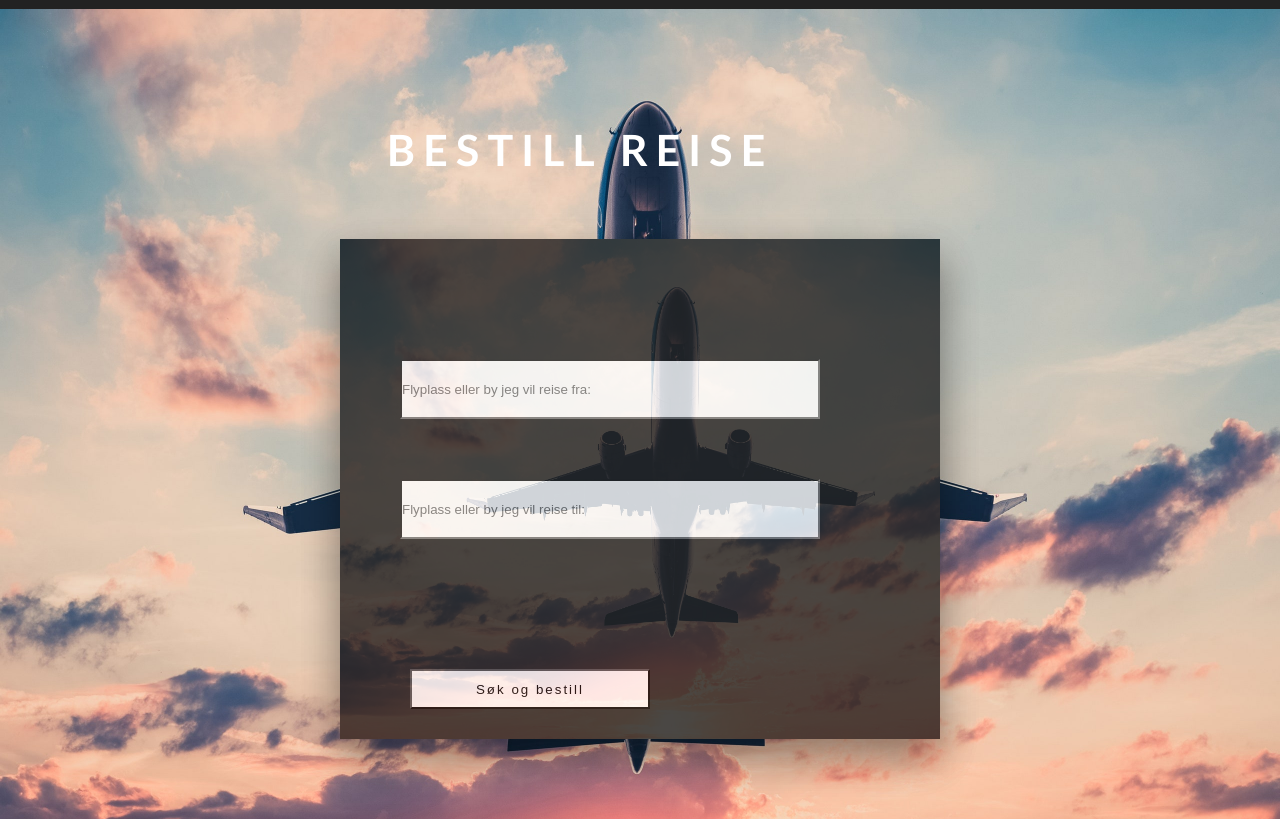
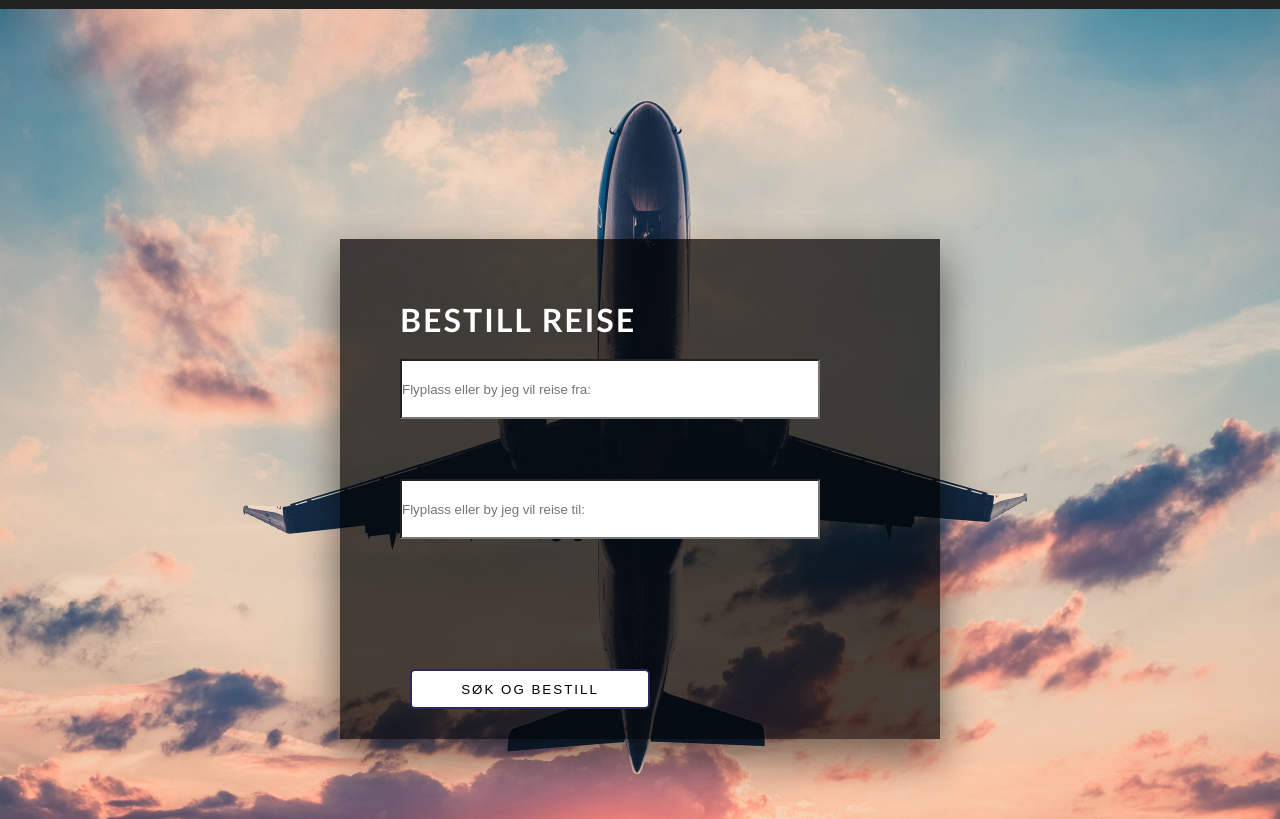
Before and after one commit to VildelHansen/Freakyfriday5, a plain HTML site: page index.html in a window 1280 px wide. Shown: the part 91-910 px from the top of the page. Drawn offline with Linux system fonts and the light colour scheme.

Commit message:
inintal commit

```diff
--- a/index.html
+++ b/index.html
@@ -31,6 +31,11 @@
             text-align: center;
             text-decoration: none;
         }
+       nav a:hover {
+           color: #2a2859;
+           cursor: pointer;
+       }
+
 
         *{
             box-sizing: border-box;
@@ -40,6 +45,7 @@
         body{
             font-family: Calibri;
             font-size: 18px;
+            color:black;
 
         }
         .page-wrap{
@@ -73,12 +79,6 @@
 
         }
 
-
-        header h1{
-            text-transform: uppercase;
-            font-size: 43px;
-            letter-spacing:8px;
-        }
         .header.content{
             position: absolute;
             top:40%;
@@ -92,33 +92,55 @@
             position: relative;
             height: 500px;
         }
+
         form{
             margin: 0 auto;
             max-width: 100%;
-            background-color: #222;
+            background-color: rgba(0,0,0,0.7);
             height: 100%;
-            opacity: 0.8;
             padding: 60px 0px;
             box-shadow: 0 19px 39px rgba(0,0,0,0.30), 0 19px 39px rgba(0,0,0,0.30);
+
+        }
+
+
+        h1{
+            text-transform:uppercase;
+            font-size: 32px;
+            letter-spacing:2px;
+            position: absolute;
+            margin-top: 0.5px;
+            margin-left: 60px;
+            color:white;
 
         }
         input,select{
             display: block;
             width: 70%;
             height: 60px;
-            background:white;
+            background-color:white;
             position: center;
             margin: 60px;
 
+
         }
         button{
+            text-transform:uppercase;
             display: block;
             width: 40%;
             height:40px;
-            background:white;
+            border-radius: 5px;
+            border: solid #2a2859 2px;
+            background-color: white;
             position: absolute;
             margin: 70px;
             letter-spacing:2px;
+
+        }
+        button:hover {
+            color:white;
+            cursor: pointer;
+            background-color: #2a2859;
         }
 
 
@@ -143,20 +165,21 @@
     <div class="content">
         <header>
             <div class="header content">
-                <h1><span class="Fly"> Bestill reise </span></h1>
+
 
             </div>
             <div class ="slanted"></div>
         </header>
-        <section style="background-image:url(src/images/Flight.jpeg);background-size: cover;">
+        <section>
             <form>
+                <h1><span class="Fly"> Bestill reise </span></h1>
                 <div class="name input">
-                    <input type="text"class="name" placeholder="Flyplass eller by jeg vil reise fra:">
+                   <span><input type="text"class="name" placeholder="Flyplass eller by jeg vil reise fra:"></span>
                 </div>
 
                 <div class="name input">
-                <input type="text"class="name" placeholder="Flyplass eller by jeg vil reise til:">
-                   <span><button>Søk og bestill</button></span>
+               <span><input type="text"class="name" placeholder="Flyplass eller by jeg vil reise til:"></span>
+                    <span><button>Søk og bestill</button></span>
             </div>
 
             </form>
```
